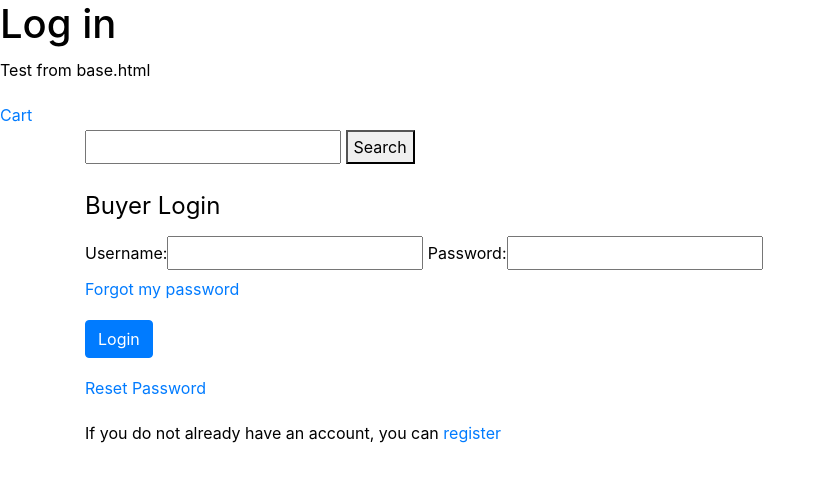
After one commit to digitalstuart/kerry-online-farmers-market, a Django app: page /accounts/buyer-login/ in a window 1280 px wide. The commit adds this page. Shown: the top 482 px of the page, without its empty margins (0-825 px from the left). Run offline with Django 3.2, Linux system fonts and the light colour scheme; some libraries are stand-ins or nearby versions.

Commit message:
Different login processes set up for buying or selling

```diff
--- /dev/null
+++ b/accounts/templates/buyer_login.html
@@ -0,0 +1,20 @@
+{% extends 'base.html' %}
+{% load bootstrap_tags %}
+
+{% block page_title %}Login Page{% endblock %}
+{% block page_heading %}Log in{% endblock %} {% block content %}
+
+<div class="container">
+	<form method="POST" action="{% url 'login_buyer' %}?next={{ next }}" class="accountform">
+		<fieldset class="form-group">
+			<legend>Buyer Login</legend>
+			{% csrf_token %} {{ login_form | as_bootstrap }}
+			<p><a href="{% url 'password_reset' %}">Forgot my password</a></p>
+			<button type="submit" class="btn btn-primary">Login</button>
+		</fieldset>
+	</form>
+	<p><a href="{% url 'password_reset' %}">Reset Password</a></p>
+
+	<p>If you do not already have an account, you can <a href="{% url 'registration' %}">register</a></p>
+</div>
+{% endblock %}
--- a/accounts/templates/registration.html
+++ b/accounts/templates/registration.html
@@ -7,7 +7,7 @@
 
 {% block content %}
 <div class="container">
-	<p>If you already have an account, you can <a href="{% url 'login' %}">sign in</a></p>
+	<p>If you already have an account, you can <a href="{% url 'login_buyer' %}">sign in</a></p>
 	<form method="POST" class="accountform">
 		<fieldset class="form-group">
 			<legend>Create a new account</legend>
--- a/accounts/templates/login.html
+++ b/accounts/templates/seller_login.html
@@ -5,9 +5,9 @@
 {% block page_heading %}Log in{% endblock %} {% block content %}
 
 <div class="container">
-	<form method="POST" action="{% url 'login' %}?next={{ next }}" class="accountform">
+	<form method="POST" action="{% url 'login_seller' %}?next={{ next }}" class="accountform">
 		<fieldset class="form-group">
-			<legend>Login</legend>
+			<legend>Seller Login</legend>
 			{% csrf_token %} {{ login_form | as_bootstrap }}
 			<p><a href="{% url 'password_reset' %}">Forgot my password</a></p>
 			<button type="submit" class="btn btn-primary">Login</button>
--- a/accounts/urls.py
+++ b/accounts/urls.py
@@ -1,10 +1,11 @@
 from django.conf.urls import url, include
-from accounts.views import logout, login, registration, user_profile
+from accounts.views import logout, login_seller, login_buyer, registration, user_profile
 from accounts import url_reset
 
 urlpatterns = [
     url(r'^logout/', logout, name="logout"),
-    url(r'^login/', login, name="login"),
+    url(r'^seller-login/', login_seller, name="login_seller"),
+    url(r'^buyer-login/', login_buyer, name="login_buyer"),
     url(r'^register/', registration, name="registration"),
     url(r'^profile/', user_profile, name="profile"),
     url(r'^password-reset/', include(url_reset))
--- a/accounts/views.py
+++ b/accounts/views.py
@@ -16,7 +16,7 @@ def logout(request):
     return redirect(reverse('index'))
 
 
-def login(request):
+def login_seller(request):
     """Return a login page"""
     if request.user.is_authenticated:
         return redirect('new_product')
@@ -35,8 +35,28 @@ def login(request):
                 login_form.add_error(None, "Your username or password is incorrect")
     else:
         login_form = UserLoginForm()
-    return render(request, 'login.html', {'login_form': login_form})
+    return render(request, 'seller_login.html', {'login_form': login_form})
 
+def login_buyer(request):
+    """Return a login page"""
+    if request.user.is_authenticated:
+        return redirect('checkout')
+    if request.method == "POST":
+        login_form = UserLoginForm(request.POST)
+
+        if login_form.is_valid():
+            user = auth.authenticate(username=request.POST['username'],
+                                     password=request.POST['password'])
+            messages.success(request, "You have successfully logged in!")
+
+            if user:
+                auth.login(user=user, request=request)
+                return redirect('checkout')
+            else:
+                login_form.add_error(None, "Your username or password is incorrect")
+    else:
+        login_form = UserLoginForm()
+    return render(request, 'buyer_login.html', {'login_form': login_form})
 
 def registration(request):
     """Render the registration page"""
--- a/checkout/views.py
+++ b/checkout/views.py
@@ -12,7 +12,7 @@ import stripe
 stripe.api_key = settings.STRIPE_SECRET
 
 
-@login_required()
+@login_required(login_url='https://8000-aedf2c80-1cb3-42c6-8d3f-608382663f80.ws-eu01.gitpod.io/accounts/buyer-login/')
 def checkout(request):
     if request.method == "POST":
         order_form = OrderForm(request.POST)
--- a/home/templates/market.html
+++ b/home/templates/market.html
@@ -15,7 +15,7 @@
 			<div class="bubbles"><a href="{% url 'products' %}">Buy</a></div>
 		</div>
 		<div class="col-sm-4 col-12">
-			<div class="bubbles"><a href="{% url 'login' %}">Sell</a></div>
+			<div class="bubbles"><a href="{% url 'login_seller' %}">Sell</a></div>
 		</div>
 	</div>
 </div>
```
